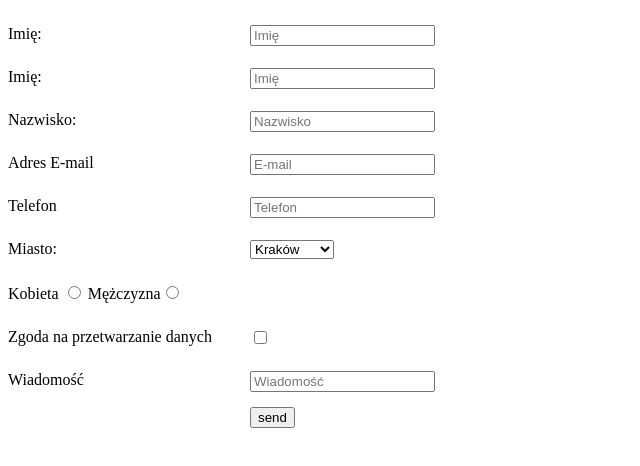
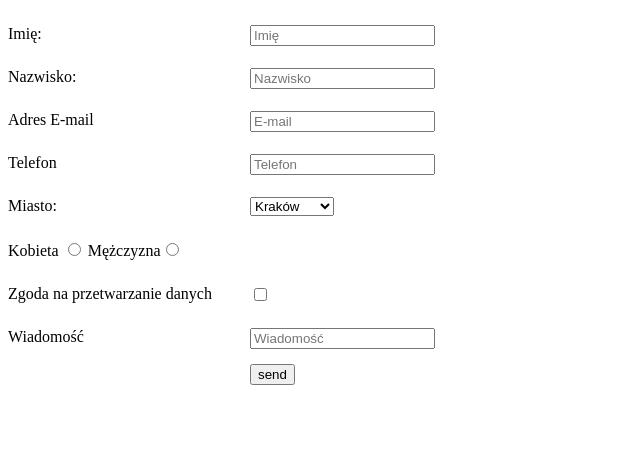
Before and after one commit to adbak97/adbak97.github.io, a plain HTML site: page HTML/zadanie-formularz.html in a window 1280 px wide. Shown: the whole page, without its empty margins (0-640 px from the left). Drawn offline with Linux system fonts and the light colour scheme.

Commit message:
Formularze dzialajo chyba - teraz na pewno. Bez validacji poprawnosci semantycznej

```diff
--- a/HTML/zadanie-formularz.html
+++ b/HTML/zadanie-formularz.html
@@ -24,19 +24,16 @@
 	<main>
 		<form action="https://formspree.io/adbak97@o2.pl" method="POST">
 
-			<div class="div"><label>Imię:</label><input class="margin" type="text" placeholder="Imię" name="Imię"></div>
-			<div class="div"><label>Imię:</label>
-				<input class="margin" type="text" placeholder="Imię" name="Imię"></div>
+			<div class="div"><label for="imie">Imię:</label><input class="margin" type="text" placeholder="Imię" name="Imię" id="imie"></div>
+			<div class="div"><label for="nazw">Nazwisko:</label>
+				<input class="margin" type="text" placeholder="Nazwisko" name="Nazwisko" id="nazw"></div>
 
-			<div class="div"><label>Nazwisko:</label>
-				<input class="margin" type="text" placeholder="Nazwisko" name="Nazwisko"></div>
+			<div class="div"> <label for="mail">Adres E-mail</label> <input class="margin" type="email" placeholder="E-mail" name="Adres email" id="mail"></div>
 
-			<div class="div"> <label>Adres E-mail</label> <input class="margin" type="email" placeholder="E-mail" name="Adres email"></div>
+			<div class="div"><label for="tel"> Telefon</label>
+				<input class="margin" type="tel" name="Telefon:" placeholder="Telefon" id="tel"></div>
 
-			<div class="div"><label> Telefon</label>
-				<input class="margin" type="tel" name="Telefon:" placeholder="Telefon"></div>
-
-			<div class="div"><label>Miasto:</label> <select class="margin" name="Miasto">
+			<div class="div"><label for="miasto">Miasto:</label> <select class="margin" name="miasto" id="miasto">
 			<option>Kraków</option>
 			<option>Warszawa</option>
 			<option>Gdańsk</option>
```
